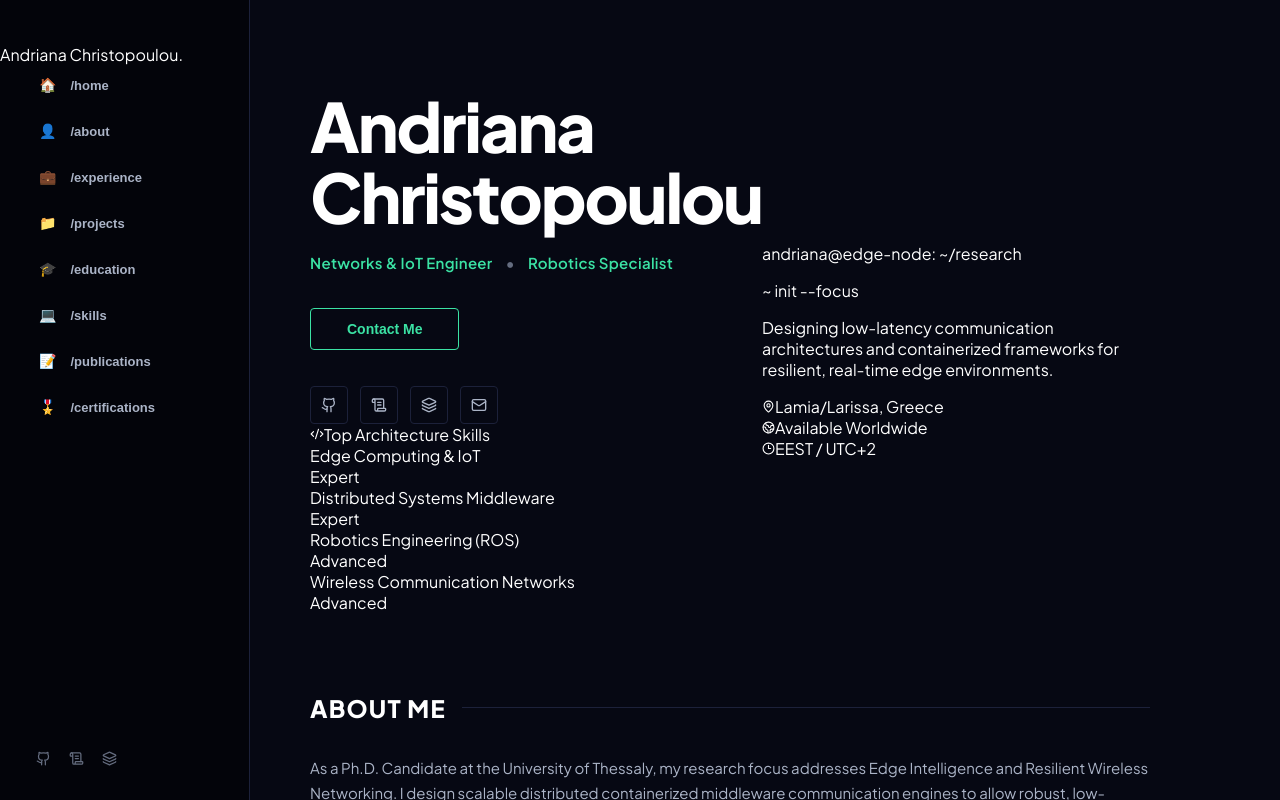
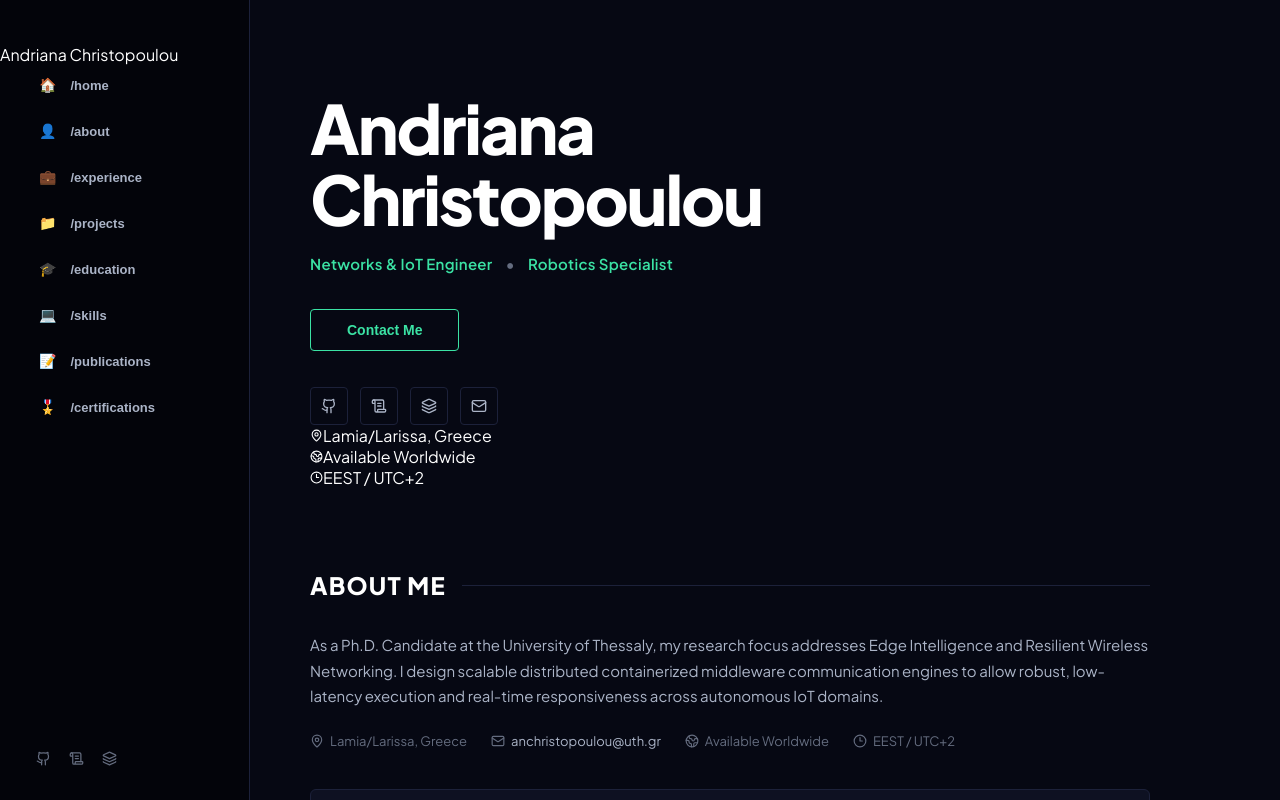
Before and after one commit to losandriana/bio, a React (Vite) app: page / in a window 1280 px wide. Shown: the top 800 px of the page. Built offline with nearby package versions, Linux system fonts and the light colour scheme.

Commit message:
Update main.jsx

```diff
--- a/src/main.jsx
+++ b/src/main.jsx
@@ -115,7 +115,7 @@ function App() {
       {/* Left Sidebar Fixed Menu Container */}
       <aside className="left-sidebar-nav">
         <div className="sidebar-brand-mark">
-          Andriana Christopoulou<span>.</span>
+          Andriana Christopoulou
         </div>
 
         <nav className="sidebar-links-list">
@@ -157,52 +157,6 @@ function App() {
               <a href="https://scholar.google.gr/citations?user=C200MOOAAAAJ&hl=el" target="_blank" rel="noreferrer" title="Google Scholar"><ScrollText size={16} /></a>
               <a href="https://hub.docker.com/u/losandriana" target="_blank" rel="noreferrer" title="Docker Hub"><Layers size={16} /></a>
               <a href="mailto:andrianachristopoulou02@gmail.com" title="Personal Email"><Mail size={16} /></a>
-            </div>
-
-            {/* Metric Skill Progress Assessment Box */}
-            <div className="core-skills-matrix-card">
-              <div className="matrix-card-header">
-                <Code2 size={14} className="accent-icon" />
-                <span>Top Architecture Skills</span>
-              </div>
-              <div className="matrix-rows-container">
-                <div className="matrix-skill-row">
-                  <span className="skill-name">Edge Computing & IoT</span>
-                  <div className="skill-progress-bar"><i style={{ width: "95%" }}></i></div>
-                  <span className="skill-tier">Expert</span>
-                </div>
-                <div className="matrix-skill-row">
-                  <span className="skill-name">Distributed Systems Middleware</span>
-                  <div className="skill-progress-bar"><i style={{ width: "90%" }}></i></div>
-                  <span className="skill-tier">Expert</span>
-                </div>
-                <div className="matrix-skill-row">
-                  <span className="skill-name">Robotics Engineering (ROS)</span>
-                  <div className="skill-progress-bar"><i style={{ width: "86%" }}></i></div>
-                  <span className="skill-tier">Advanced</span>
-                </div>
-                <div className="matrix-skill-row">
-                  <span className="skill-name">Wireless Communication Networks</span>
-                  <div className="skill-progress-bar"><i style={{ width: "82%" }}></i></div>
-                  <span className="skill-tier">Advanced</span>
-                </div>
-              </div>
-            </div>
-          </div>
-
-          {/* Hero Right Column Workspace Module */}
-          <div className="hero-right-column">
-            <div className="workspace-terminal-mockup">
-              <div className="terminal-header-strip">
-                <div className="terminal-bullets"><i/> <i/> <i/></div>
-                <span>andriana@edge-node: ~/research</span>
-              </div>
-              <div className="terminal-content-area">
-                <p className="terminal-command-line">~ init --focus</p>
-                <p className="terminal-text-output">
-                  Designing low-latency communication architectures and containerized frameworks for resilient, real-time edge environments.
-                </p>
-              </div>
             </div>
 
             <div className="horizontal-metadata-strip">
```
